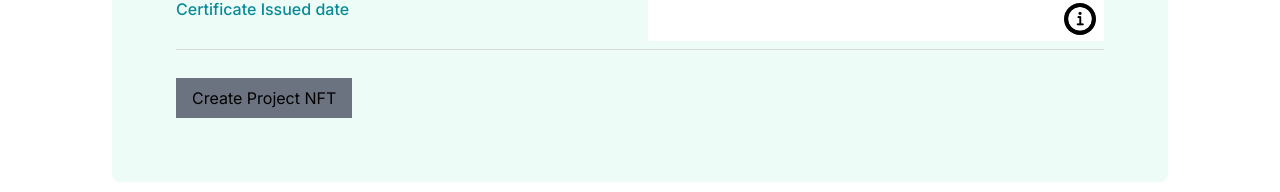
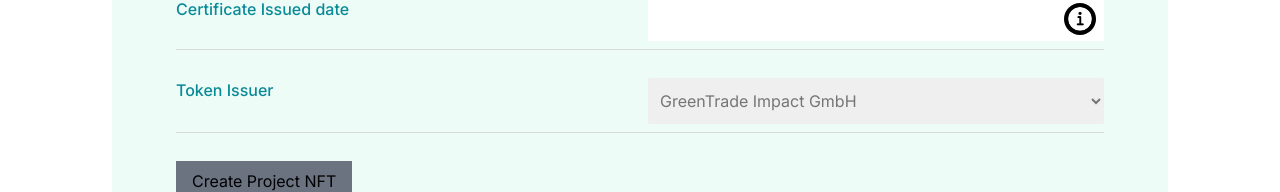
Before and after one commit to AhmedKamon/create-nft-task, a React (Create React App) app: page / in a window 1280 px wide. Shown: the part 511-703 px from the top of the page. Built offline with nearby package versions, Linux system fonts and the light colour scheme.

Commit message:
calender half done

```diff
--- a/package.json
+++ b/package.json
@@ -8,9 +8,9 @@
     "@testing-library/react": "^13.3.0",
     "@testing-library/user-event": "^13.5.0",
     "react": "^18.2.0",
-    "react-calendar": "^3.7.0",
     "react-dom": "^18.2.0",
     "react-scripts": "5.0.1",
+    "sassy-datepicker": "^0.8.0",
     "web-vitals": "^2.1.4"
   },
   "scripts": {
--- a/src/constent/Date.jsx
+++ b/src/constent/Date.jsx
@@ -1,21 +1,37 @@
-import { useState } from 'react';
-import clalenderIcon from '../utils/Vector-3.png'
+import { useState } from "react";
+import clalenderIcon from "../utils/Vector-3.png";
+import DatePicker from "sassy-datepicker";
 
-function Date() {
-    const[show,setshow] = useState('false')
+function Date({ formData }) {
+  const [show, setshow] = useState("false");
+  const onChange = (date) => {
+    formData.date = date.toString();
+  };
   return (
     <div>
       <div className="grid grid-cols-2 gap-4 ">
         <h1 className="text-[#0A8A97] font-medium ">Certificate Issued date</h1>
         <div>
           <div className="bg-white w-full flex items-center ">
-            <input onClick={()=>setshow(!show)} className="h-11 bg-white w-full focus:outline-none p-2 "></input>
-            <img src={clalenderIcon} alt="" className='w-8 h-8 bg-black rounded-full
-             p-1 mr-2 ' />
+            <input
+              onClick={() => setshow(!show)}
+              className="h-11  bg-white w-full focus:outline-none p-2 rounded-sm focus:outline-[#58DBBA] "
+            ></input>
+            <img
+              src={clalenderIcon}
+              alt=""
+              className="w-8 h-8 bg-black rounded-full
+             p-1 mr-2 "
+            />
           </div>
-          {!show && <div>
-                show
-          </div>}
+          {!show && (
+            <div className="mt-3">
+              <DatePicker
+                onChange={onChange}
+                className="!w-full !p-3 !border-none text-black  drop-shadow-lg "
+              />
+            </div>
+          )}
         </div>
       </div>
       <div className="border-b-[1px] border-[#D9D9D9] mt-2 mb-7"></div>
--- a/src/constent/Table.jsx
+++ b/src/constent/Table.jsx
@@ -2,11 +2,13 @@ import React, { useState } from "react";
 import Certification from "./Certification";
 import CertificationStatus from "./CertificationStatus";
 import Date from "./Date";
+import Token from "./Token";
 
 function Table() {
   const [formData, setFormData] = useState({
     certification_status: "pending",
     certification: "",
+    date: "",
   });
   const handelChange = (e) => {
     console.log(e);
@@ -27,8 +29,9 @@ function Table() {
     <div className="p-16 ">
       <form action="" onSubmit={handelSubmit}>
         <CertificationStatus handelChange={handelChange} formData={formData} />
-        <Certification handelChange={handelChange}  />
-        <Date/>
+        <Certification handelChange={handelChange} />
+        <Date formData={formData} />
+        <Token handelChange={handelChange} />
         <input
           type="submit"
           name=""
--- /dev/null
+++ b/src/constent/Token.jsx
@@ -0,0 +1,27 @@
+import React from "react";
+
+function Token({ handelChange }) {
+  return (
+    <div>
+      <div className="grid grid-cols-2 gap-4 ">
+        <h1 className="text-[#0A8A97] font-medium ">Token Issuer</h1>
+        <div>
+          <select
+            onChange={handelChange}
+            placeholder="Select a Token Issuer"
+            name="token"
+            id="token"
+            className="  w-full text-[#757575] font-normal font-[14px] py-3 px-2 focus:outline-none focus:outline-[#58DBBA] rounded-sm "
+          >
+            <option className=" py-3 px-2" value="GreenTrade Impact GmbH">
+              GreenTrade Impact GmbH
+            </option>
+          </select>
+        </div>
+      </div>
+      <div className="border-b-[1px] border-[#D9D9D9] mt-2 mb-7"></div>
+    </div>
+  );
+}
+
+export default Token;
```
Also changed, not shown: 1 other file (tests, documents, lock files or other folders).
